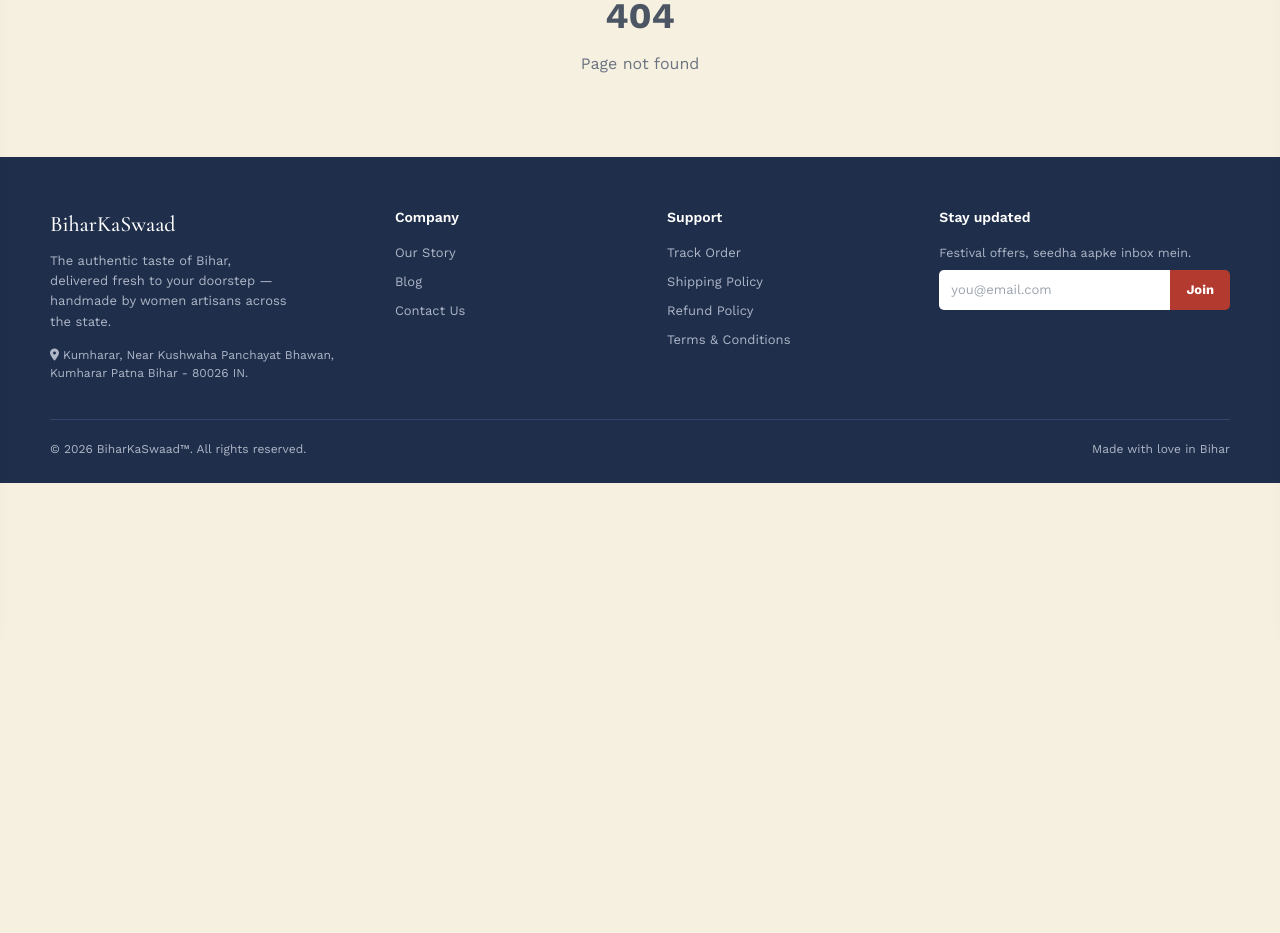
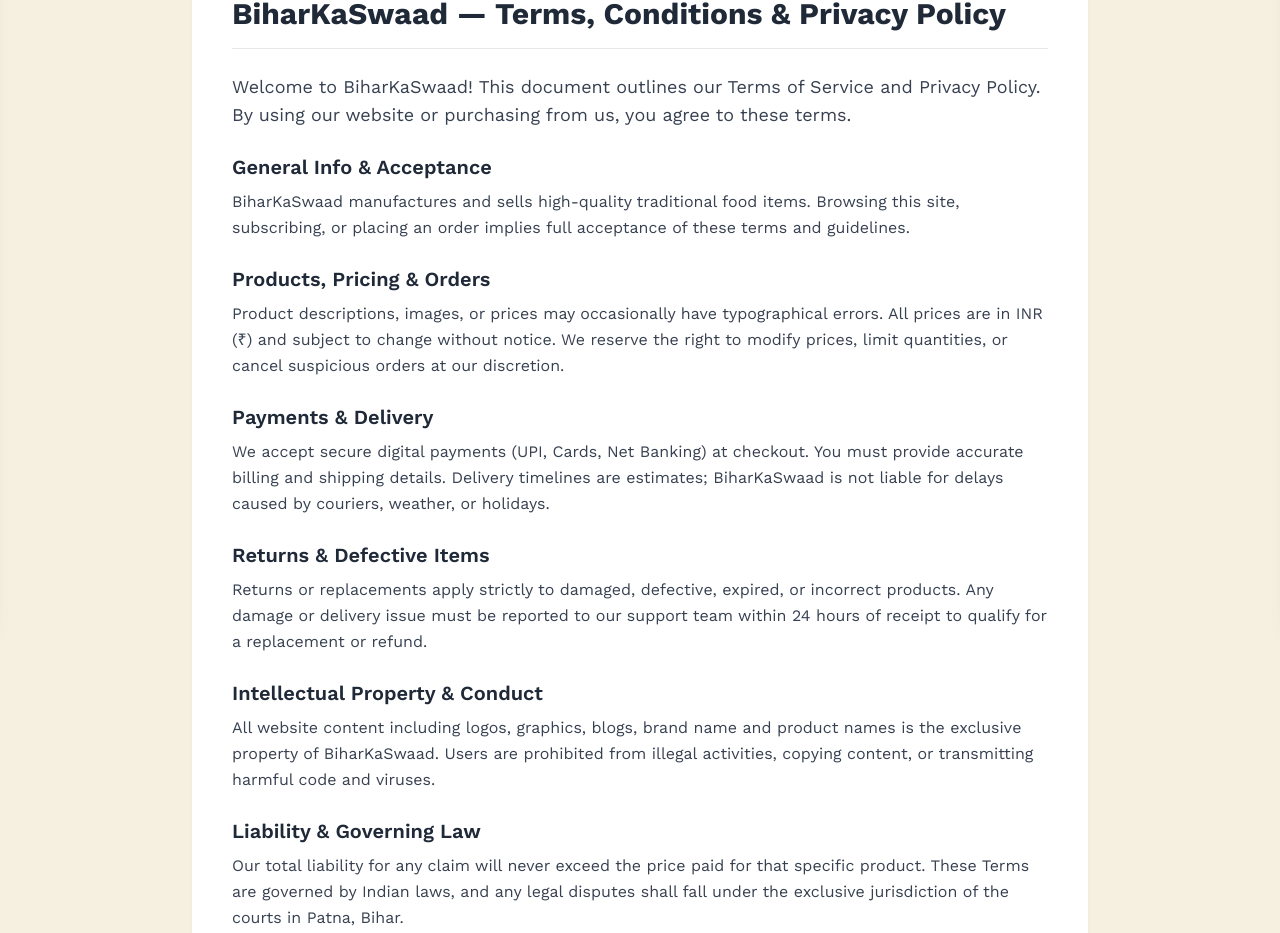
Before and after one commit to adityapandey2002/BIHARKASWAAD, a React (Create React App) app in the folder client/: page /terms in a window 1280 px wide. Shown: the part 164-1097 px from the top of the page. Before the commit the page ends 800 px from the top, so only its background shows below. Built offline with nearby package versions, Linux system fonts and the light colour scheme; no server answers.

Commit message:
UPDATING POLICIES AND ALL

```diff
--- a/client/src/App.jsx
+++ b/client/src/App.jsx
@@ -32,6 +32,8 @@
 import Dashboard from './pages/Dashboard';
 import Wishlist from './pages/Wishlist';
 import Orders from './pages/Orders';
+import RefundPolicy from './pages/RefundPolicy';
+import TermsConditions from './pages/TermsConditions';
 
 // Auth
 import ProtectedRoute from './components/auth/ProtectedRoute';
@@ -71,6 +73,11 @@
               <Route path="products" element={<ProductListing />} />
               <Route path="products/:id" element={<ProductDetails />} />
               <Route path="blogs" element={<Blogs />} />
+              <Route path="cart" element={<Cart />} />
+              <Route path="checkout" element={<Checkout />} />
+              <Route path="refunds" element={<RefundPolicy />} />
+              <Route path="terms" element={<TermsConditions />} />
+
               <Route path="login" element={<Login />} />
               <Route path="signup" element={<Signup />} />
 
--- /dev/null
+++ b/client/src/pages/RefundPolicy.jsx
@@ -0,0 +1,63 @@
+import React from 'react';
+
+const RefundPolicy = () => {
+  return (
+    <div className="container mx-auto px-4 py-12 max-w-4xl" style={{ backgroundColor: '#fff', borderRadius: '12px', padding: '40px', marginTop: '40px', marginBottom: '40px', boxShadow: '0 4px 6px -1px rgba(0, 0, 0, 0.05)' }}>
+      <h1 className="text-3xl font-bold mb-6 text-gray-800 border-b pb-4">BiharKaSwaad — Return & Refund Policy</h1>
+
+      <div className="text-gray-700 leading-relaxed space-y-6">
+        <section>
+          <h2 className="text-xl font-semibold mb-3 text-gray-800">Returns</h2>
+          <p>
+            Because our food products are perishable, we do not accept returns once an order has been successfully delivered. However, if you receive a product that is damaged, defective, or incorrect, please contact us within 24 hours of delivery for immediate assistance.
+          </p>
+        </section>
+
+        <section>
+          <h2 className="text-xl font-semibold mb-3 text-gray-800">Refunds</h2>
+          <p className="mb-3">Refunds are strictly issued under the following specific conditions:</p>
+          <ul className="list-disc pl-6 space-y-2 mb-4">
+            <li><strong>Damaged or Defective Products:</strong> If your product arrives physically damaged or defective, notify us within 24 hours of delivery.</li>
+            <li><strong>Incorrect Items:</strong> If the item received is different from what you ordered, inform us within 24 hours of delivery.</li>
+          </ul>
+
+          <p className="mb-3">To successfully request a refund, you must provide:</p>
+          <ul className="list-disc pl-6 space-y-2 mb-4">
+            <li>Your official order number.</li>
+            <li>A clear, unedited photograph of the product clearly showing the damage or issue.</li>
+          </ul>
+
+          <p>
+            Upon review and approval by our quality team, your refund will be automatically credited back to your original payment method within 5–7 business days.
+          </p>
+        </section>
+
+        <section>
+          <h2 className="text-xl font-semibold mb-3 text-gray-800">Non-Refundable Cases</h2>
+          <p className="mb-3">Refunds or replacements will not be provided under the following circumstances:</p>
+          <ul className="list-disc pl-6 space-y-2">
+            <li>Any claims or complaints made after 24 hours of delivery.</li>
+            <li>Products that have been consumed, opened, partially used, or are not in their original delivered packaging.</li>
+            <li>Delivery failures or issues resulting from incorrect or incomplete shipping information provided by the customer.</li>
+          </ul>
+        </section>
+
+        <section>
+          <h2 className="text-xl font-semibold mb-3 text-gray-800">Cancellations</h2>
+          <ul className="list-disc pl-6">
+            <li>Orders that have already been processed, packed, or dispatched from our facility cannot be canceled under any circumstances.</li>
+          </ul>
+        </section>
+
+        <section className="bg-orange-50 p-6 rounded-lg mt-8">
+          <h2 className="text-xl font-semibold mb-3 text-gray-800">Contact Us</h2>
+          <p>
+            For any questions, order cancellations, or refund requests, please reach out to us immediately at: <a href="mailto:biharkaswaadfood@gmail.com" className="text-orange-600 font-bold hover:underline">biharkaswaadfood@gmail.com</a> or via our official website channel.
+          </p>
+        </section>
+      </div>
+    </div>
+  );
+};
+
+export default RefundPolicy;
--- /dev/null
+++ b/client/src/pages/TermsConditions.jsx
@@ -0,0 +1,83 @@
+import React from 'react';
+
+const TermsConditions = () => {
+  return (
+    <div className="container mx-auto px-4 py-12 max-w-4xl" style={{ backgroundColor: '#fff', borderRadius: '12px', padding: '40px', marginTop: '40px', marginBottom: '40px', boxShadow: '0 4px 6px -1px rgba(0, 0, 0, 0.05)' }}>
+      <h1 className="text-3xl font-bold mb-6 text-gray-800 border-b pb-4">BiharKaSwaad — Terms, Conditions & Privacy Policy</h1>
+
+      <div className="text-gray-700 leading-relaxed space-y-6">
+        <p className="text-lg">
+          Welcome to BiharKaSwaad! This document outlines our Terms of Service and Privacy Policy. By using our website or purchasing from us, you agree to these terms.
+        </p>
+
+        <section>
+          <h2 className="text-xl font-semibold mb-2 text-gray-800">General Info & Acceptance</h2>
+          <p>
+            BiharKaSwaad manufactures and sells high-quality traditional food items. Browsing this site, subscribing, or placing an order implies full acceptance of these terms and guidelines.
+          </p>
+        </section>
+
+        <section>
+          <h2 className="text-xl font-semibold mb-2 text-gray-800">Products, Pricing & Orders</h2>
+          <p>
+            Product descriptions, images, or prices may occasionally have typographical errors. All prices are in INR (₹) and subject to change without notice. We reserve the right to modify prices, limit quantities, or cancel suspicious orders at our discretion.
+          </p>
+        </section>
+
+        <section>
+          <h2 className="text-xl font-semibold mb-2 text-gray-800">Payments & Delivery</h2>
+          <p>
+            We accept secure digital payments (UPI, Cards, Net Banking) at checkout. You must provide accurate billing and shipping details. Delivery timelines are estimates; BiharKaSwaad is not liable for delays caused by couriers, weather, or holidays.
+          </p>
+        </section>
+
+        <section>
+          <h2 className="text-xl font-semibold mb-2 text-gray-800">Returns & Defective Items</h2>
+          <p>
+            Returns or replacements apply strictly to damaged, defective, expired, or incorrect products. Any damage or delivery issue must be reported to our support team within 24 hours of receipt to qualify for a replacement or refund.
+          </p>
+        </section>
+
+        <section>
+          <h2 className="text-xl font-semibold mb-2 text-gray-800">Intellectual Property & Conduct</h2>
+          <p>
+            All website content including logos, graphics, blogs, brand name and product names is the exclusive property of BiharKaSwaad. Users are prohibited from illegal activities, copying content, or transmitting harmful code and viruses.
+          </p>
+        </section>
+
+        <section>
+          <h2 className="text-xl font-semibold mb-2 text-gray-800">Liability & Governing Law</h2>
+          <p>
+            Our total liability for any claim will never exceed the price paid for that specific product. These Terms are governed by Indian laws, and any legal disputes shall fall under the exclusive jurisdiction of the courts in Patna, Bihar.
+          </p>
+        </section>
+
+        <div className="border-t border-gray-200 my-8"></div>
+        <h2 className="text-2xl font-bold mb-4 text-gray-800">Privacy Policy</h2>
+
+        <section>
+          <h2 className="text-xl font-semibold mb-2 text-gray-800">Information We Collect</h2>
+          <p>
+            We collect essential data to fulfill your orders, including your name, email, delivery address, and phone number. Transactions are processed via secure gateways (we do not store raw banking details), and cookies are used to improve your shopping experience.
+          </p>
+        </section>
+
+        <section>
+          <h2 className="text-xl font-semibold mb-2 text-gray-800">Data Usage & Sharing</h2>
+          <p>
+            Your data is strictly used to process, ship, and track orders, and send status updates via SMS, Email, or WhatsApp. We never sell or rent your personal data. It is shared exclusively with trusted logistics and payment partners under strict security protocols.
+          </p>
+        </section>
+
+        <section className="bg-orange-50 p-6 rounded-lg mt-8">
+          <h2 className="text-xl font-semibold mb-2 text-gray-800">Customer Support & Contact</h2>
+          <p>
+            For queries, returns, or data questions, contact us at: <a href="mailto:biharkaswaadfood@gmail.com" className="text-orange-600 font-bold hover:underline">biharkaswaadfood@gmail.com</a> or via our official website.
+          </p>
+        </section>
+      </div>
+    </div>
+  );
+};
+
+export default TermsConditions;
```
